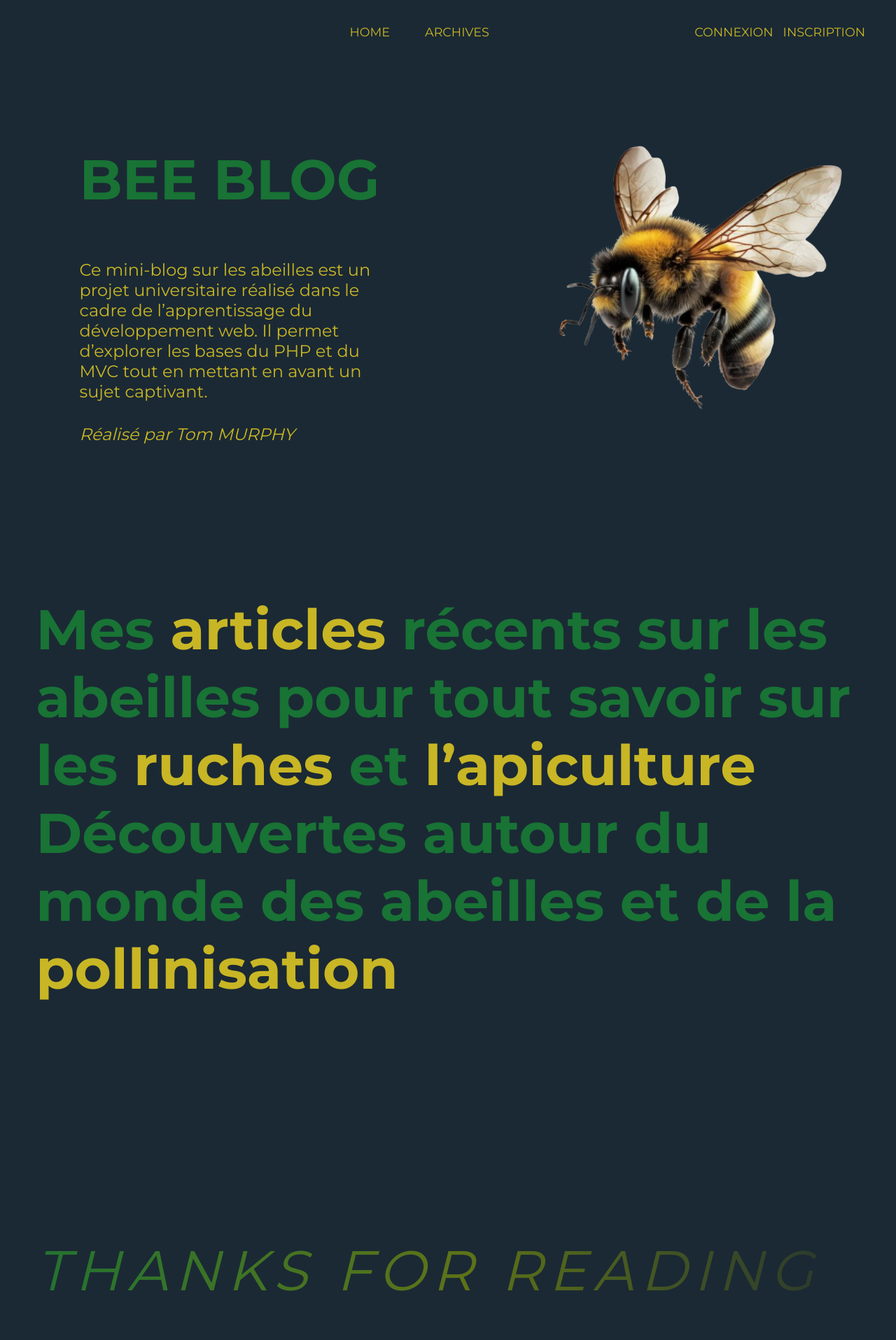
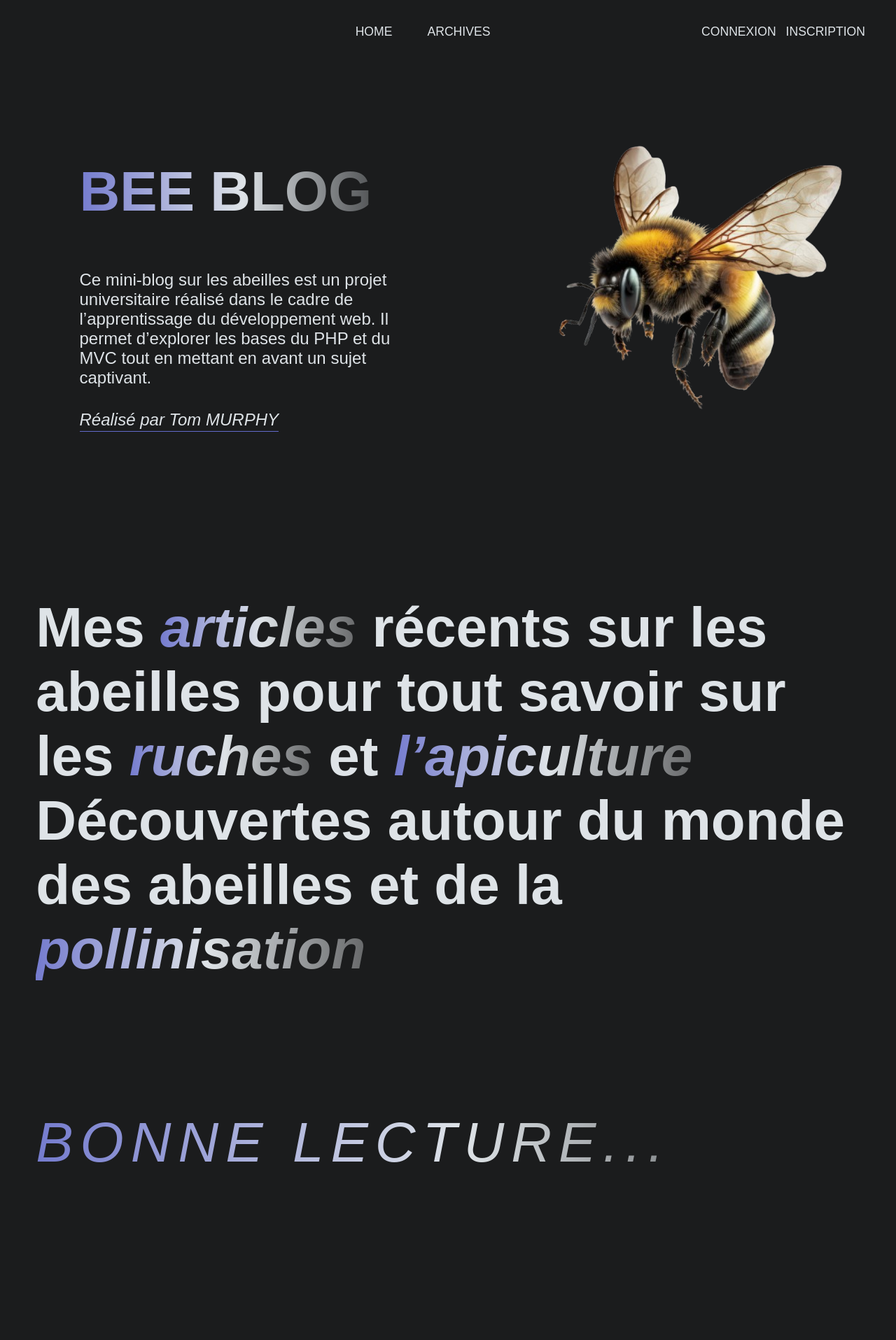
Before and after one commit to BomberQLF/Miniblog, a PHP site: page /Miniblog/Controller/index.php?action=home in a window 1280 px wide. Shown: the whole page at 70% size. After the commit the page ends 1661 px from the top, so only its background shows below. Run offline with PHP 8.4, Linux system fonts and the light colour scheme; data that the repository does not hold is empty.

Commit message:
Update CSS

```diff
--- a/Style/style.css
+++ b/Style/style.css
@@ -8,20 +8,79 @@
 
 :root {
     --font-stack: 'Montserrat', sans-serif;
-    --back-color: #1b2934;
-    --title-color: #187335;
-    --text-color: #c8b625;
-    --input-background: #2b3a47;
-    --button-color: #187335;
-    --button-text-color: #ffffff;
-    --accent-color: #888888; /* Gray for borders and accents */
-
 }
 
+/* Couleur pour le background global */
 body {
-    font-family: var(--font-stack);
+    background-color: #1b1c1d;
+    color: #dee3e7;
+    font-family: Arial, sans-serif;
     margin: 0;
-    background-color: var(--back-color);
+}
+
+/* Couleur pour le texte */
+h1, h2, h3, h4, h5, h6, p, span, a {
+    color: #dee3e7;
+}
+
+h1{
+    background: linear-gradient(90.01deg, #636aca -8.79%, #dee3e7 51.99%, rgba(255, 255, 255, 0) 109.94%) text;
+    color: transparent;
+}
+
+a:hover {
+    text-decoration: underline;
+    color: #dee3e7;
+}
+
+/* Couleur pour les boutons */
+button, .btn {
+    background-color: #636aca;
+    color: #dee3e7;
+    border: none;
+    padding: 10px 20px;
+    cursor: pointer;
+}
+
+button:hover, .btn:hover {
+    background-color: #dee3e7;
+    color: #1b1c1d;
+}
+
+/* Couleur des bordures */
+.border {
+    border: 1px solid #636aca;
+}
+
+/* Couleur des éléments spécifiques */
+header, footer, nav {
+    background-color: #1b1c1d;
+    color: #dee3e7;
+}
+
+/* Formulaires */
+input, textarea, select {
+    background-color: #1b1c1d;
+    color: #dee3e7;
+    border: 1px solid #636aca;
+}
+
+input::placeholder, textarea::placeholder {
+    color: #dee3e7;
+}
+
+input:focus, textarea:focus {
+    outline: 2px solid #636aca;
+}
+
+.credit {
+    padding-bottom: 3px;
+    border-bottom: 1px solid #636aca;
+}
+
+.big-text-hero {
+    background: linear-gradient(90.01deg, #636aca -8.79%, #dee3e7 51.99%, rgba(255, 255, 255, 0.232) 109.94%) text;
+    color: transparent;
 }
 
 /* Header */
@@ -34,7 +93,7 @@ header {
 
 main {
     padding: 4%;
-    background-color: var(--back-color);
+
 }
 
 .hero_section {
@@ -43,7 +102,7 @@ main {
     flex-direction: column;
     justify-content: center;
     position: relative;
-    background-color: var(--back-color);
+    background-color: #1b1c1d;
 }
 
 header {
@@ -81,7 +139,6 @@ nav ul {
 }
 
 nav ul li a {
-    color: var(--text-color);
     text-decoration: none;
     text-transform: uppercase;
     font-size: 1.1rem;
@@ -107,7 +164,6 @@ nav ul li a {
 }
 
 .right-nav a {
-    color: var(--text-color);
     text-decoration: none;
     text-transform: uppercase;
     font-size: 1.1rem;
@@ -128,12 +184,10 @@ nav ul li a {
     margin-left: 6rem;
 }
 .hero_title_container > h1 {
-    color: var(--title-color);
     text-transform: uppercase;
     font-size: 5rem;
 }
 p {
-    color: var(--text-color);
     font-size: 1.5rem;
 }
 
@@ -141,15 +195,11 @@ p {
 
 /* Big TEXT SECTION */
 .recent_post {
-    height: 100vh;
+    height: 80vh;
 }
 .big_text {
     font-size: 5rem;
     font-weight: 700;
-    color: var(--title-color);
-}
-.big_text > span {
-    color: var(--text-color);
 }
 
 /* Blog Section */
@@ -158,16 +208,15 @@ p {
     grid-template-columns: repeat(auto-fit, minmax(300px, 1fr));
     gap: 40px;
     margin-top: 20px;
+    margin-bottom: 4rem;
 }
 
 /* Post Card */
 .post {
-    background-color: var(--title-color);
     padding: 40px;
     border-radius: 12px;
     border: 1px solid #6060605e;
     transition: transform 0.3s ease;
-    color: var(--secondary-color);
 }
 
 .post:hover {
@@ -177,48 +226,41 @@ p {
 .post h2 {
     margin: 0 0 30px;
     font-size: 1.6rem;
-    color: var(--text-color);
 }
 
 .post p {
     margin: 0 0 15px;
     line-height: 1.6;
     font-size: 0.9rem;
-    color: var(--back-color);
     font-weight: 400;
 }
 
 .post small {
     display: block;
     margin-top: 20px;
-    color: var(--text-color);
     font-size: 0.8rem;
-    border-top: 1px solid var(--back-color);
     padding-top: 10px;
 }
 
 /* Style for the Date */
 .post small::before {
     content: "| ";
-    color: var(--back-color);
 }
 
 a {
     display: inline-block;
     margin: 5px 0;
     text-decoration: none;
-    color: var(--hover-color);
 }
 
 .thanks {
-    font-family: var(--font-stack);
-    color: var(--accent-color);
     font-size: 5rem;
     margin-top: 6rem;
     text-transform: uppercase;
     letter-spacing: 10px;
-    background: linear-gradient(90.01deg, #187335 -8.79%, rgb(94, 115, 24)51.99%, rgba(255, 255, 255, 0) 109.94%) text;
+    background: linear-gradient(90.01deg, #636aca -8.79%, #dee3e7 51.99%, rgba(255, 255, 255, 0) 109.94%) text;
     color: transparent;
+    margin-bottom: 2rem;
 }
 
 /* BLOG DETAILS */
--- a/Vue/miniblog.php
+++ b/Vue/miniblog.php
@@ -48,7 +48,7 @@
                 <p>Ce mini-blog sur les abeilles est un projet universitaire réalisé dans le cadre de l’apprentissage du
                     développement web. Il permet d’explorer les bases du PHP et du MVC tout en mettant en avant un sujet
                     captivant.</p>
-                <p style="margin-top: 2rem;"><em>Réalisé par Tom MURPHY</em></p>
+                <p style="margin-top: 2rem;"><em class="credit">Réalisé par Tom MURPHY</em></p>
             </div>
             <div class="hero_img_container">
                 <img src="/Miniblog/assets/bee.png" alt="">
@@ -58,13 +58,17 @@
 
     <main>
         <section class="recent_post">
-            <div class="big_text">Mes <span>articles</span> récents sur les abeilles pour tout savoir sur les
-                <span>ruches</span> et <span>l’apiculture</span>
+            <div class="big_text">Mes <span><em class="big-text-hero">articles</em></span> récents sur les abeilles pour
+                tout savoir sur les
+                <span><em class="big-text-hero">ruches</em></span> et <span><em
+                        class="big-text-hero">l’apiculture</em></span>
             </div>
-            <div class="big_text">Découvertes autour du monde des abeilles et de la <span>pollinisation</span>
+            <div class="big_text">Découvertes autour du monde des abeilles et de la <span><em
+                        class="big-text-hero">pollinisation</em></span>
             </div>
         </section>
 
+        <div class="thanks"><em>Bonne lecture...</em></div>
         <section class="blog_section">
             <?php $lastPosts = showThreePost(); ?>
             <?php foreach ($lastPosts as $post): ?>
@@ -85,7 +89,6 @@
                 </a>
             <?php endforeach; ?>
         </section>
-        <div class="thanks"><em>Thanks for reading</em></div>
     </main>
 </body>
 
```
Also changed, not shown: other parts of Style/style.css (+1 -85 lines).
